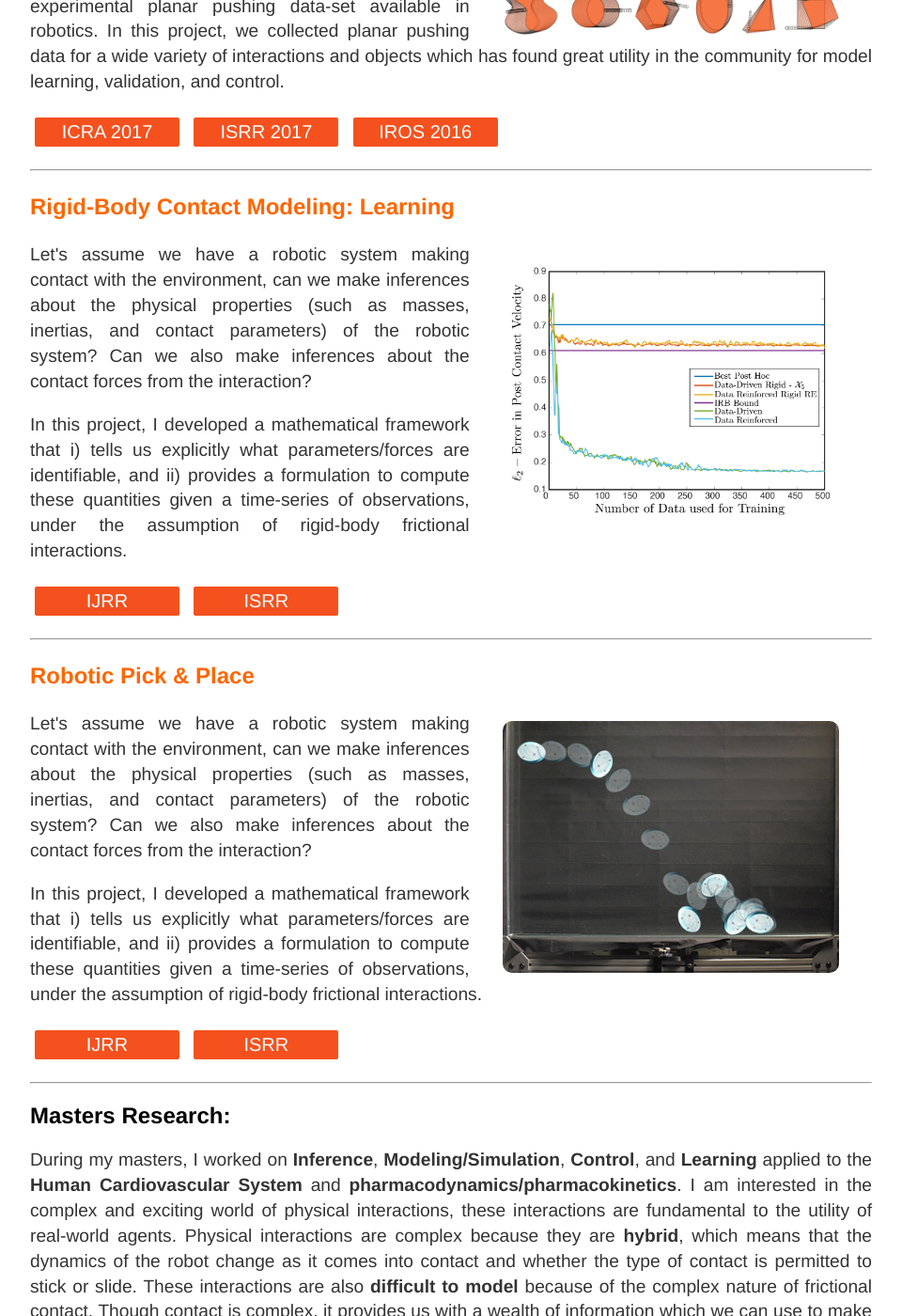
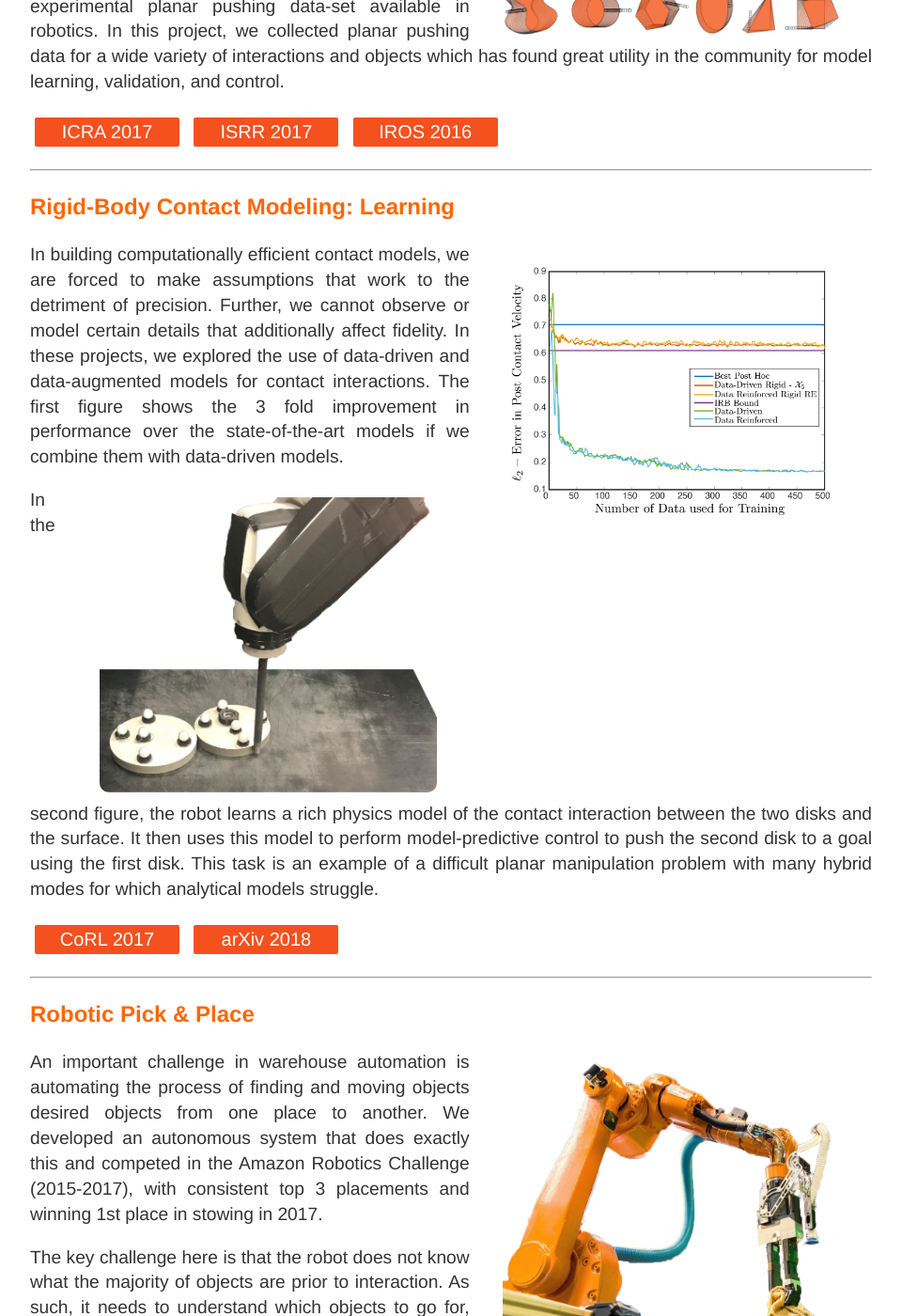
Before and after one commit to Nima-Fazeli/Nima-Fazeli.github.io, a Jekyll site: the page built from research/research.md, in a window 1280 px wide and 1400 px high, scrolled down 1497 px. Shown: the whole window at 94% size, without its empty margins (160-1120 px from the left). Built offline with Jekyll 4.4.1, drawn with Linux system fonts in a browser that asks for light colours; some of the changed text lies outside the part shown.

Commit message:
research update

```diff
--- a/research/research.md
+++ b/research/research.md
@@ -109,22 +109,19 @@ permalink: Research.html
     <img src="{{site..baseurl }}/assets/learning.jpg" alt="Inference1" style="float:right;width:40%;" hspace="25">
   </p>
   <p>
-    Let's assume we have a robotic system making contact with the
-    environment, can we make inferences about the physical properties
-    (such as masses, inertias, and contact parameters) of the robotic system? Can we
-    also make inferences about the contact forces from the interaction?
+    In building computationally efficient contact models, we are forced to make assumptions that work to the detriment of precision. Further, we cannot observe or model certain details that additionally affect fidelity. In these projects, we explored the use of data-driven and data-augmented models for contact interactions. The first figure shows the 3 fold improvement in performance over the state-of-the-art models if we combine them with data-driven models.
   </p>
   <p>
-    In this project, I developed a mathematical framework that i) tells
-    us explicitly what parameters/forces are identifiable, and ii) provides
-    a formulation to compute these quantities given a time-series of observations,
-    under the assumption of rigid-body frictional interactions.
+    <img src="{{site..baseurl }}/assets/teaser-low.jpg" alt="Inference1" style="float:right;width:40%;" hspace="25">
   </p>
   <p>
-    <a href="http://journals.sagepub.com/doi/abs/10.1177/0278364917698749"
-    class="button" style="vertical-align:middle"><span>IJRR </span></a>
-    <a href="https://link.springer.com/chapter/10.1007/978-3-319-60916-4_38"
-    class="button" style="vertical-align:middle"><span>ISRR </span></a>
+    In the second figure, the robot learns a rich physics model of the contact interaction between the two disks and the surface. It then uses this model to perform model-predictive control to push the second disk to a goal using the first disk. This task is an example of a difficult planar manipulation problem with many hybrid modes for which analytical models struggle.
+  </p>
+  <p>
+    <a href="https://arxiv.org/abs/1710.05947"
+    class="button" style="vertical-align:middle"><span>CoRL 2017</span></a>
+    <a href="https://arxiv.org/abs/1808.03246"
+    class="button" style="vertical-align:middle"><span>arXiv 2018</span></a>
   </p>
 <!-- Entry 4 -->
   <hr>
@@ -132,25 +129,19 @@ permalink: Research.html
     Robotic Pick & Place
   </h3>
   <p>
-    <img src="{{site..baseurl }}/assets/contact-1.jpg" alt="Inference1" style="float:right;width:40%;" hspace="25">
+    <img src="{{site..baseurl }}/assets/ARC_w_background.png" alt="arc1" style="float:right;width:40%;" hspace="25">
   </p>
   <p>
-    Let's assume we have a robotic system making contact with the
-    environment, can we make inferences about the physical properties
-    (such as masses, inertias, and contact parameters) of the robotic system? Can we
-    also make inferences about the contact forces from the interaction?
+    An important challenge in warehouse automation is automating the process of finding and moving objects desired objects from one place to another. We developed an autonomous system that does exactly this and competed in the Amazon Robotics Challenge (2015-2017), with consistent top 3 placements and winning 1st place in stowing in 2017.
   </p>
   <p>
-    In this project, I developed a mathematical framework that i) tells
-    us explicitly what parameters/forces are identifiable, and ii) provides
-    a formulation to compute these quantities given a time-series of observations,
-    under the assumption of rigid-body frictional interactions.
+    The key challenge here is that the robot does not know what the majority of objects are prior to interaction. As such, it needs to understand which objects to go for, and which modality of manipulation it needs to imploy for success. Watch our video for more information.
   </p>
   <p>
-    <a href="http://journals.sagepub.com/doi/abs/10.1177/0278364917698749"
-    class="button" style="vertical-align:middle"><span>IJRR </span></a>
-    <a href="https://link.springer.com/chapter/10.1007/978-3-319-60916-4_38"
-    class="button" style="vertical-align:middle"><span>ISRR </span></a>
+    <a href="https://arxiv.org/abs/1604.03639"
+    class="button" style="vertical-align:middle"><span>arXiv 2015</span></a>
+    <a href="https://ieeexplore.ieee.org/abstract/document/8461044/"
+    class="button" style="vertical-align:middle"><span>ICRA 2018</span></a>
   </p>
 
   <!-- Masters -->
@@ -163,27 +154,33 @@ permalink: Research.html
 		During my masters, I worked on <strong>Inference</strong>, <strong>Modeling/Simulation</strong>,
 		<strong>Control</strong>, and <strong>Learning</strong> applied to the
 		<strong>Human Cardiovascular System</strong> and <strong>pharmacodynamics/pharmacokinetics</strong>.
-		I am interested in the complex and exciting world of physical interactions,
-		these interactions are fundamental to the utility of real-world agents. Physical
-		interactions are complex because they are <strong>hybrid</strong>, which means
-		that the dynamics of the robot change as it comes into contact and whether the
-		type of contact is permitted to stick or slide. These interactions are also
-		<strong>difficult to model</strong> because of the complex nature of frictional
-		contact. Though contact is complex, it provides us with a wealth of information
-		which we can use to make <strong>inferences</strong> about the world.
+		Modeling these systems is particularly challenging but has potentially large impact in disease diagnosis and preventative medicine.
 	</p>
 
   <p>
-		I work on developing <strong>algorithms</strong> and
-		<strong>models</strong> that allow robots to intelligently and autonomously
-		interact and learn from their environment. I have worked on both
-		<strong>model-based</strong> and <strong>machine learning</strong> approaches
-		and believe there is a world in which we can combine our knowledge of physics
-		and learning approaches to garner the best of both worlds.
+		<strong>System identification</strong> and <strong>machine learning</strong> are important tools that enable us to predict and infer diseases and are critical to diagnosis. These tools enable detection of abnormalities that are central to diagnosis and preventative care.
 	</p>
 
   <p>
 		Here are some of my previous projects:
 	</p>
+  <hr>
+  <h3>
+    Estimating Cardiac Output and Peripheral Resistance
+  </h3>
+  <p>
+    <img src="{{site..baseurl }}/assets/cardiac-1.jpg" alt="Inference1" style="float:right;width:40%;" hspace="25" vspace="50">
+  </p>
+  <p>
+    One model for the human arterial tree is a simple lumped RC network, where the heart acts as a voltage source and the arterial tree acts as a capacitor/resistor. In this project, assuming that this model holds, we estimate the cardiac output of the heart and the peripheral resistance provided by the arterial tree using in-vivo measurements from swine.
+  </p>
+  <p>
+    In particular, in this study we showed how using a square-wave as the voltage source for the heart does a better job of estimating the cardiac output and provided a formulation for the estimation of the parameters and cardiac output.
+  </p>
+  <p>
+    <a href="https://www.frontiersin.org/articles/10.3389/fphys.2012.00298/full"
+    class="button" style="vertical-align:middle"><span>Frontiers 2012</span></a>
+  </p>
+<!-- Entry 2 -->
 
 </div><!-- /.blurb -->
```
Also changed, not shown: assets/ARC_w_background.png (added), assets/cardiac-1.jpg (added), assets/teaser-low.jpg (added).
